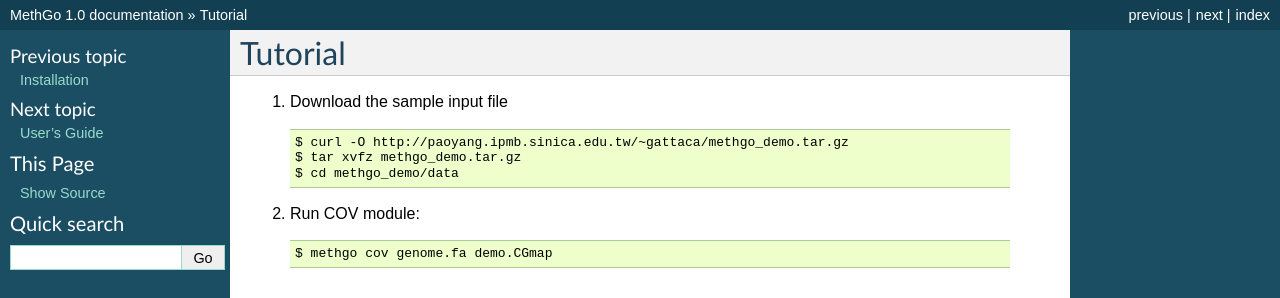
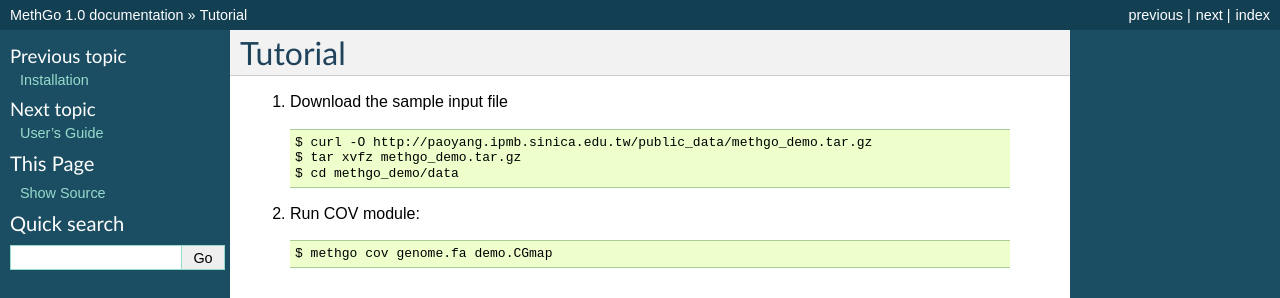
Before and after one commit to paoyangchen-laboratory/methgo, a Sphinx documentation site: the page built from docs/tutorial.rst, in a window 1280 px wide and 900 px high. Shown: the top 298 px of the window. Built offline with Sphinx 7.4.7, drawn with Linux system fonts in a browser that asks for light colours; some of the changed lines change nothing that is shown.

Commit message:
Update download link

```diff
--- a/docs/tutorial.rst
+++ b/docs/tutorial.rst
@@ -5,7 +5,7 @@ Tutorial
 
   ::
 
-  $ curl -O http://paoyang.ipmb.sinica.edu.tw/~gattaca/methgo_demo.tar.gz
+  $ curl -O http://paoyang.ipmb.sinica.edu.tw/public_data/methgo_demo.tar.gz
   $ tar xvfz methgo_demo.tar.gz
   $ cd methgo_demo/data
 
```
